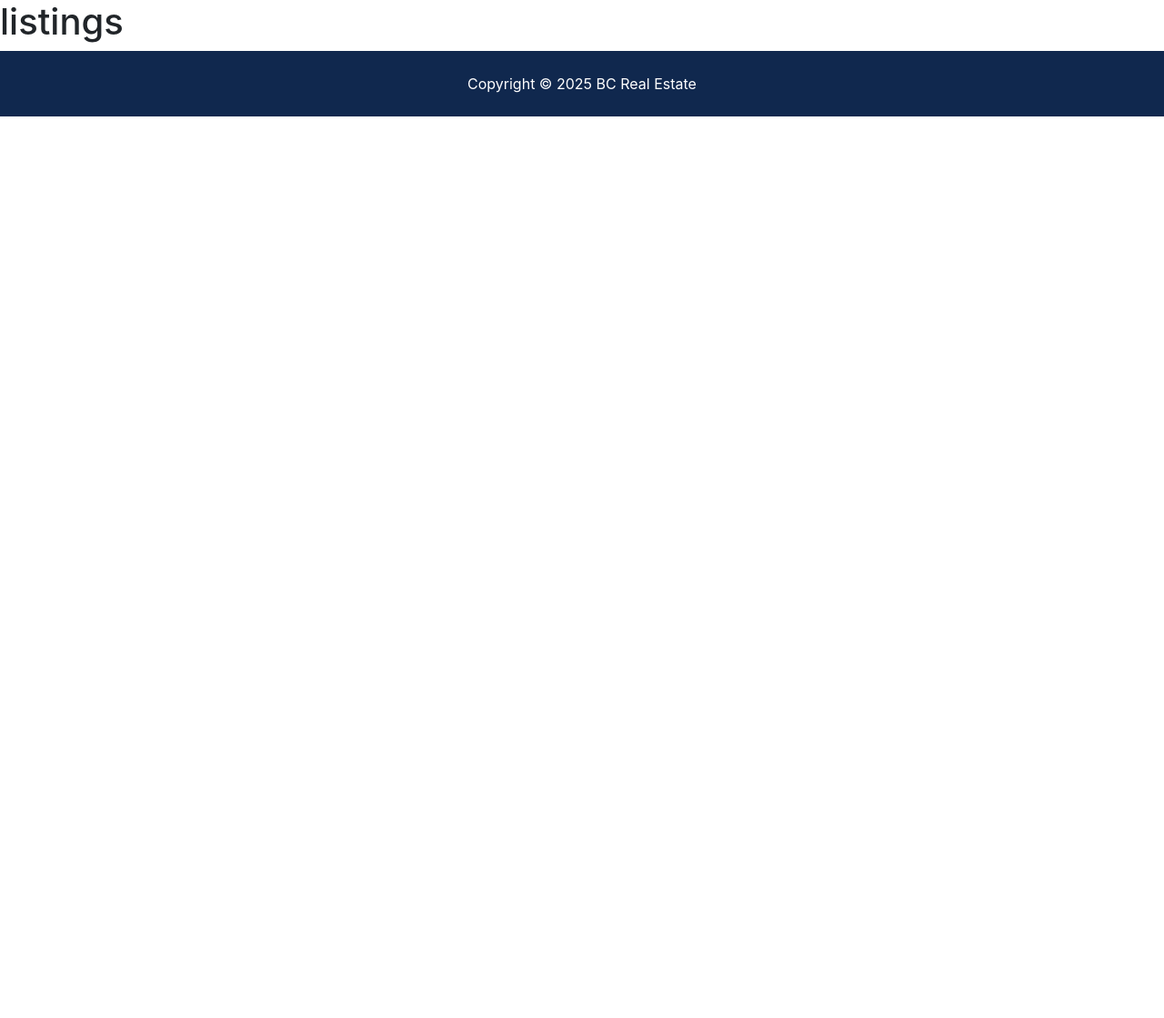
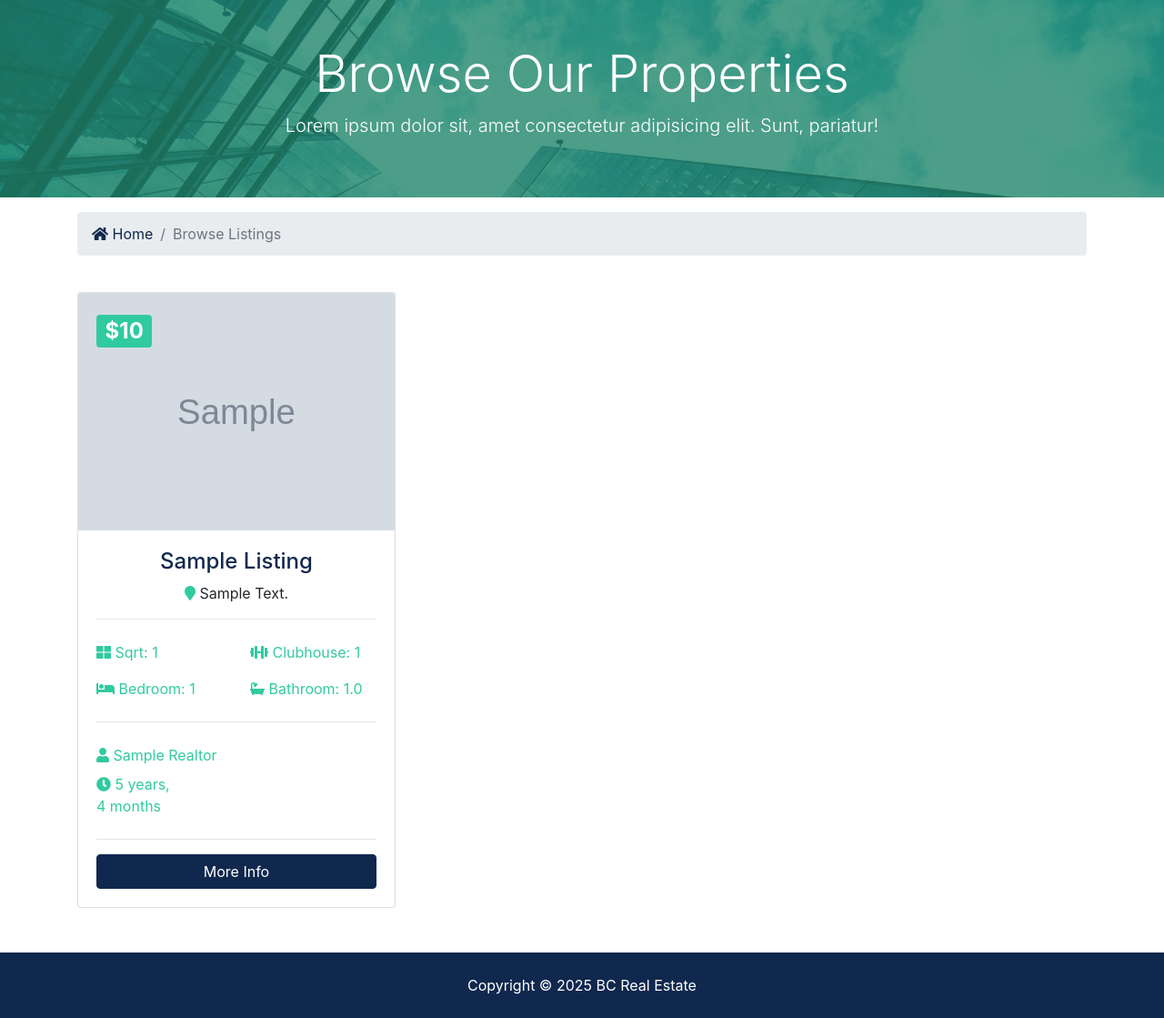
Before and after one commit to JTKC00/HKCT_ERB, a Django app: page /listings/ in a window 1280 px wide. Shown: the part 164-1283 px from the top of the page at 91% size. Before the commit the page ends 292 px from the top, so only its background shows below. Run offline with Django 5.2, Linux system fonts and the light colour scheme; tables that the repository leaves empty hold one stand-in row (values such as "Sample post"); grey boxes marked "Sample" are stand-in pictures; some libraries are stand-ins or nearby versions.

Commit message:
Step 7: listings page

```diff
--- a/bcre/settings.py
+++ b/bcre/settings.py
@@ -42,6 +42,7 @@ INSTALLED_APPS = [
     'django.contrib.sessions',
     'django.contrib.messages',
     'django.contrib.staticfiles',
+    'django.contrib.humanize',
     "debug_toolbar",
     'pages.apps.PagesConfig',
     'listings.apps.ListingsConfig',
--- a/listings/views.py
+++ b/listings/views.py
@@ -1,15 +1,17 @@
 from django.shortcuts import render
-
+from listings.models import Listing  # Import the Listing model from models.py
+from django.core.paginator import Paginator, EmptyPage, PageNotAnInteger  # Import Paginator for pagination functionality
 # Create your views here.
 def index(request):
-    return render(request, 'listings/listings.html')
+    listings = Listing.objects.all() # Fetch all listings from the database
+    paginator = Paginator(listings, 3)  # Create a Paginator object for pagination
+    page = request.GET.get('page')  # Get the current page number from the request
+    paged_listings = paginator.get_page(page)  # Get the listings for the current page
+    context = {'listings': paged_listings}  # Prepare context with paged listings
+    return render(request, 'listings/listings.html', context)
 def listing(request, listing_id):
-    return render(request, 'listings/listing.html')
+    listing = Listing.objects.get(id=listing_id)  # Fetch the specific listing
+    context = {'listing': listing}  # Prepare context with the specific listing
+    return render(request, 'listings/listing.html', context)
 def search(request):
     return render(request, 'listings/search.html')
-
-# The above code defines three views for the listings app:
-# 1. `index`: Renders the main listings page.
-# 2. `listing`: Renders the detail page for a specific listing, identified by `listing_id`.
-# 3. `search`: Renders the search page for listings.
-# These views use Django's `render` function to return the appropriate HTML templates.
--- a/templates/listings/listings.html
+++ b/templates/listings/listings.html
@@ -1,3 +1,142 @@
 {% extends "base.html" %} {% block content %}
-<h1>listings</h1>
+{% load humanize %}
+<!-- Showcase -->
+    <section id="showcase-inner" class="py-5 text-white">
+      <div class="container">
+        <div class="row text-center">
+          <div class="col-md-12">
+            <h1 class="display-4">Browse Our Properties</h1>
+            <p class="lead">
+              Lorem ipsum dolor sit, amet consectetur adipisicing elit. Sunt,
+              pariatur!
+            </p>
+          </div>
+        </div>
+      </div>
+    </section>
+
+<!-- Breadcrumb -->
+    <section id="bc" class="mt-3">
+      <div class="container">
+        <nav aria-label="breadcrumb">
+          <ol class="breadcrumb">
+            <li class="breadcrumb-item">
+              <a href={% url "pages:index" %}> <i class="fas fa-home"></i> Home</a>
+            </li>
+            <li class="breadcrumb-item active">Browse Listings</li>
+          </ol>
+        </nav>
+      </div>
+    </section>
+
+<!-- Listings -->
+    <section id="listings" class="py-4">
+      <div class="container">
+        <div class="row">
+            {% if listings  %}
+            {% for listing in listings %}
+          <!-- Listing 1 -->
+          <div class="col-md-6 col-lg-4 mb-4">
+            <div class="card listing-preview">
+                <img class="card-img-top" src={{listing.photo_main.url}} alt="" />
+              <div class="card-img-overlay">
+                <h2>
+                  <span class="badge badge-secondary text-white">${{listing.price|intcomma}}</span>
+                </h2>
+              </div>
+              <div class="card-body">
+                <div class="listing-heading text-center">
+                  <h4 class="text-primary">{{listing.title| title}}</h4>
+                  <p>
+                    <i class="fas fa-map-marker text-secondary"></i> {{listing.address| title}}
+                  </p>
+                </div>
+                <hr />
+                <div class="row py-2 text-secondary">
+                  <div class="col-6">
+                    <i class="fas fa-th-large"></i>  Sqrt: {{listing.sqrt|intcomma}}
+                  </div>
+                  <div class="col-6">
+                    <i class="fas fa-dumbbell"></i>  Clubhouse: {{listing.clubhouse}}
+                  </div>
+                </div>
+                <div class="row py-2 text-secondary">
+                  <div class="col-6">
+                    <i class="fas fa-bed"></i> Bedroom: {{listing.bedrooms}}
+                  </div>
+                  <div class="col-6">
+                    <i class="fas fa-bath"></i> Bathroom: {{listing.bathrooms}}
+                  </div>
+                </div>
+                <hr />
+                <div class="row py-2 text-secondary">
+                  <div class="col-12">
+                    <i class="fas fa-user"></i> {{listing.realtor.name|title}}
+                  </div>
+                </div>
+                <div class="row text-secondary pb-2">
+                  <div class="col-6">
+                    <i class="fas fa-clock"></i> {{listing.list_date|timesince}}
+                  </div>
+                </div>
+                <hr />
+                <a href={% url "listings:listing" listing.id %} class="btn btn-primary btn-block"
+>More Info</a>
+              </div>
+            </div>
+          </div>
+
+            {% endfor %}
+            {% else %}
+              <div class="col-md-12">
+                <h2>No Listings Available</h2>
+              </div>
+            {% endif %}
+        </div>
+        </div>
+            </section>
+
+        <!-- Pagination -->
+        <div class="row">
+          <div class="col-md-12">
+        {% if listings.has_other_pages %}
+            <ul class="pagination">
+                {% if listings.has_previous %}
+                    <li class="page-item">
+                    <a class="page-link" href="?page={{listings.previous_page_number}}">&laquo;</a>
+                    </li>
+                {% else %}
+                    <li class="page-item disabled">
+                    <a class="page-link" href="#">&laquo;</a>
+                    </li>
+                {% endif %}
+
+                {% for i in listings.paginator.page_range %}
+                {% if listings.number == i %}
+              <li class="page-item active">
+                <a class="page-link">{{ i }}</a>
+              </li>
+              {% else %}
+              <li class="page-item">
+                <a class="page-link" href="?page={{ i }}">{{ i }}</a>
+              </li>
+              {% endif %}
+              {% endfor %}
+
+            {% if listings.has_next %}
+              <li class="page-item">
+                <a class="page-link" href="?page={{listings.next_page_number}}">&raquo;</a>
+              </li>
+                {% else %}
+              <li class="page-item disabled">
+                <a class="page-link" href="#">&raquo;</a>
+                </li>
+            {% endif %}
+            </ul>
+        {% endif %}
+
+          </div>
+        </div>
+      </div>
+    </section>
 {% endblock content %}
```
Also changed, not shown: templates/listings/listing.html (line endings or trailing spaces).
